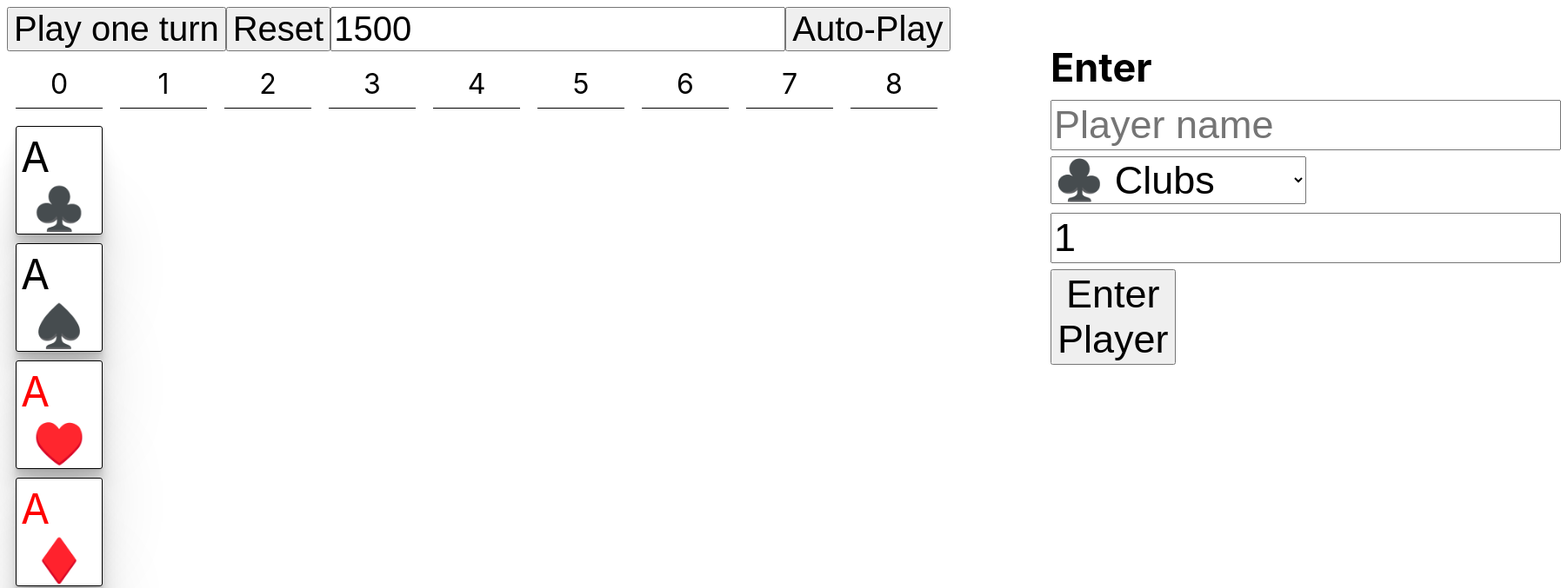
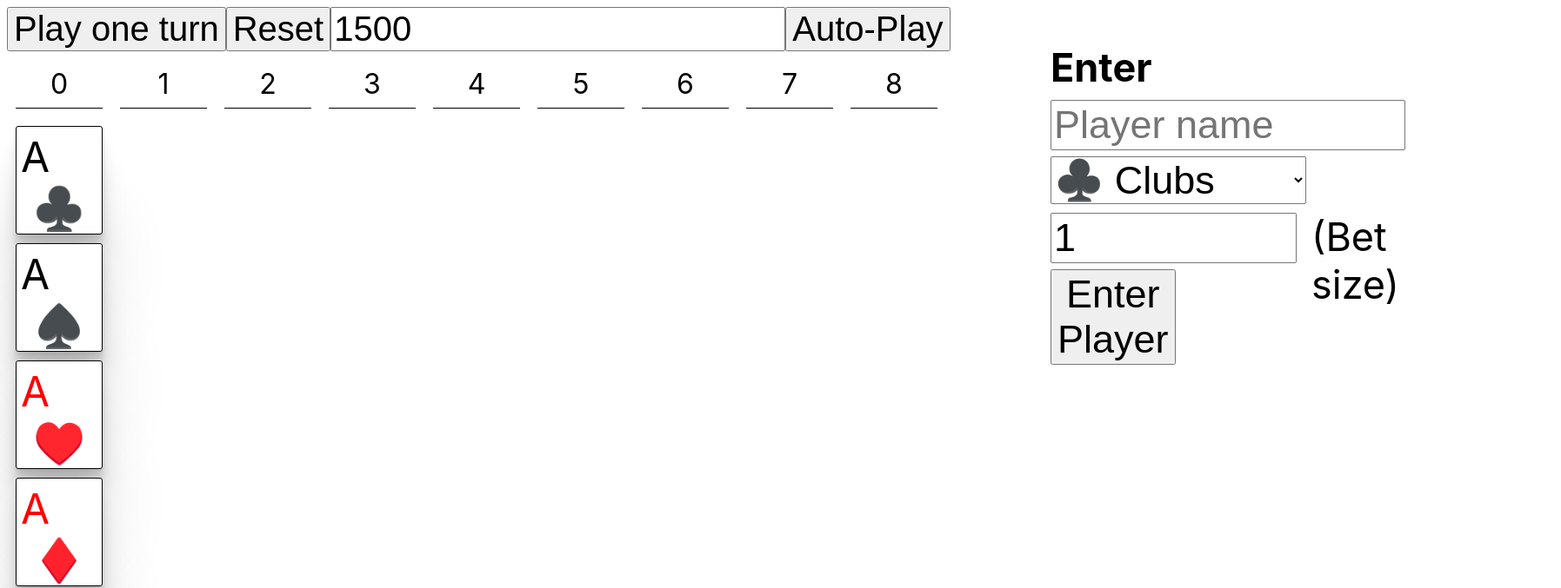
Before and after one commit to jerempa/Ravit, a React (Create React App) app: page / in a window 1280 px wide. Shown: the top 677 px of the page at 87% size, 1795 px wide, since content can reach past the window. Built offline with nearby package versions, Linux system fonts and the light colour scheme.

Commit message:
Adjustment to one input box

```diff
--- a/src/App.tsx
+++ b/src/App.tsx
@@ -47,7 +47,6 @@ export default function App() {
 
 	useEffect(() => {
 		if (winner && emojiSuitMap[winner?.suit] === "♠️") {
-			console.log("testi")
 			playWinningSong();
 		}
 	});
--- a/src/PlayerInfo.tsx
+++ b/src/PlayerInfo.tsx
@@ -49,7 +49,7 @@ function PlayerInfo({onPlayerSubmit, resetPlayers }: PlayerInfoProps) {
     <div>
       <h2 style={{ fontSize: "45px", position: "absolute", marginLeft: "1200px", marginTop: "10px", top: "40px"}}>Enter players</h2>
       <div>
-        <input style={{ fontSize: "45px", position: "absolute", marginLeft: "1200px", marginTop: "10px", top: "105px"}}
+        <input style={{ fontSize: "45px", position: "absolute", marginLeft: "1200px", marginTop: "10px", top: "105px", width: "400px"}}
           type="text"
           placeholder="Player name"
           value={playerName}
@@ -68,9 +68,10 @@ function PlayerInfo({onPlayerSubmit, resetPlayers }: PlayerInfoProps) {
         </select>
       </div>
       <div>
-        <input style={{fontSize: "45px", position: "absolute", marginLeft: "1200px", marginTop: "10px", top: "235px"}}
+      <label htmlFor="betSize" style={{ fontSize: "45px", position: "absolute", marginLeft: "1500px", marginTop: "10px", top: "235px"}}>(Bet size)</label>
+        <input style={{fontSize: "45px", position: "absolute", marginLeft: "1200px", marginTop: "10px", top: "235px", width: "275px"}}
           type="number"
-          defaultValue= "Bet size"
+          placeholder= "Bet size"
           value={bet}
           onChange={(e) => setBet(parseInt(e.target.value, 10))}
         />
--- a/src/Results.tsx
+++ b/src/Results.tsx
@@ -30,7 +30,7 @@ function Results({winner, color, players}: ResultsProps) {
         <ul>
           {players.map((player, index) => (
             <li key={index}>
-                {player.playerName} ({emojiSuitMap[player.suit]}) {emojiSuitMap[player.suit] === winner ? `shares ${player.bet * 2} hörppys` : `drinks ${player.bet} hörppys`}</li>
+                {player.playerName} ({emojiSuitMap[player.suit]}) {emojiSuitMap[player.suit] === winner ? `shares ${player.bet * 2} hörppys` : `drinks ${player.bet} hörppy(s)`}</li>
           ))}
         </ul>
       </div>
--- a/src/useAutoplay.ts
+++ b/src/useAutoplay.ts
@@ -106,7 +106,6 @@ export default function useAutoplay(
 	}
 
 	function playWinningSong() {
-		console.log("testi")
 		winningAudioElement?.play();
 	}
 
```
